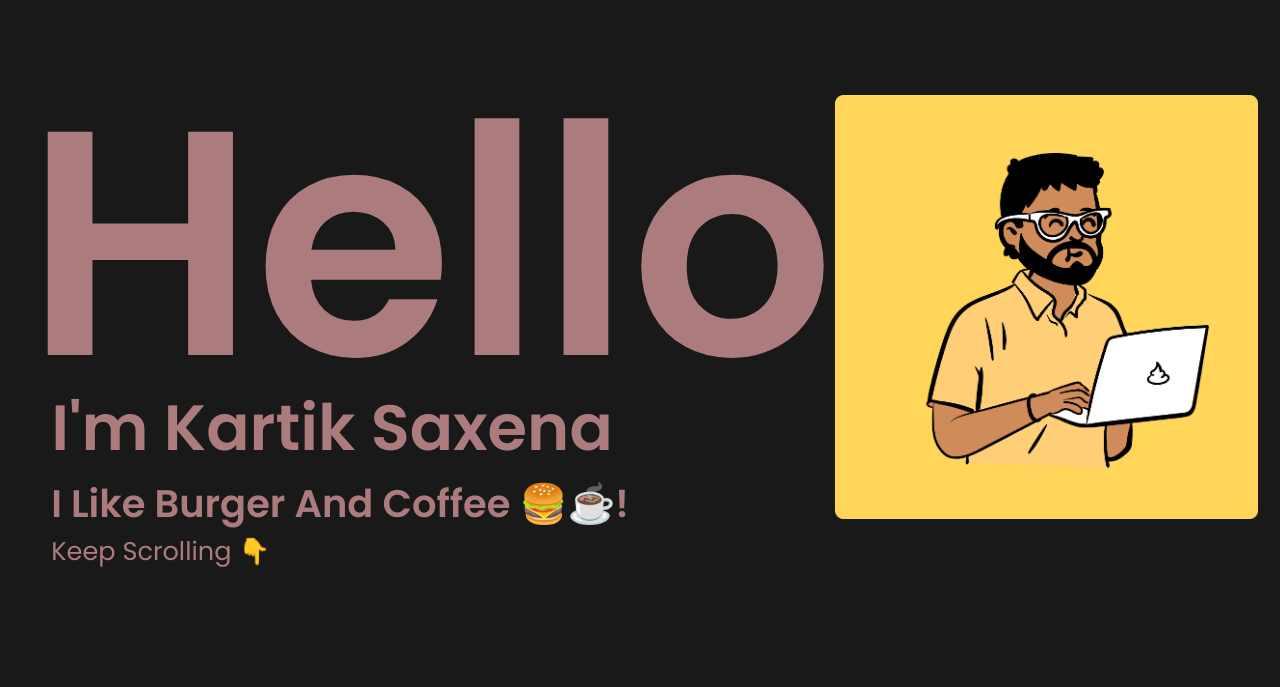
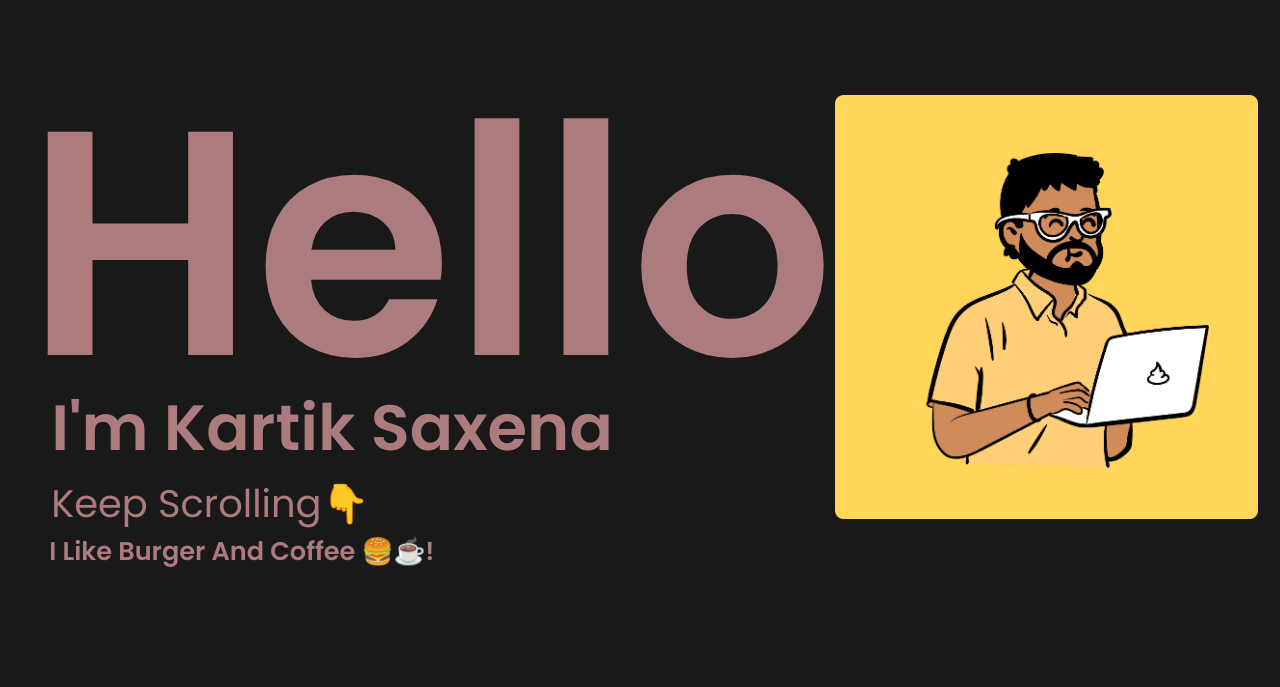
Before and after one commit to kartiksaxena532/NewPortfolioKartik, a plain HTML site: page index.html in a window 1280 px wide. Shown: the part 113-800 px from the top of the page. Drawn offline with Linux system fonts and the light colour scheme; files whose address does not match are found by name; a web font is replaced by a local one.

```diff
--- a/index.html
+++ b/index.html
@@ -18,7 +18,7 @@
     <div class="saluteTextContainer">
        <h1 class="saluteText">Hello</h1>
        <h1 class="saluteText1">I'm Kartik Saxena</h1>
-       <h1 class="saluteText2">I Like Burger And Coffee 🍔☕!</h1><a href="https://theburgerclub.in" target="blank" class="saluteText3">Keep Scrolling 👇</a>
+       <a class="saluteText2" >Keep Scrolling👇</a><a href="https://theburgerclub.in" target="blank"><h1  class="saluteText3">I Like Burger And Coffee 🍔☕!</h1></a>
     </div>
     <div class="saluteImageContainer">
 <img src="./image/peep (2).png" alt="" class="saluteImage">
```
